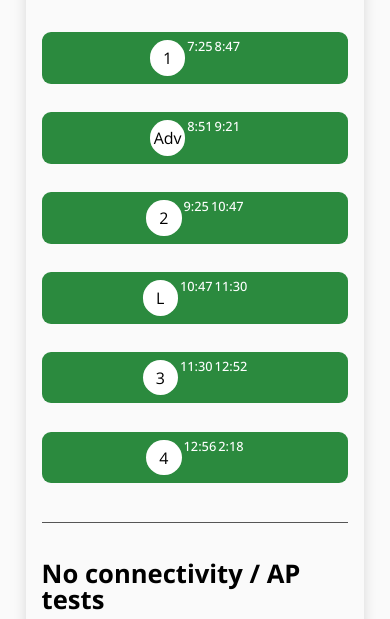
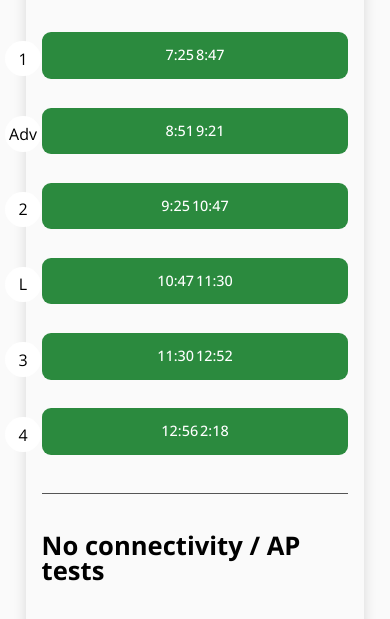
Before and after one commit to ahkim76/greenlevel, a plain HTML site: page bells.html in a window 390 px wide. Shown: the part 216-835 px from the top of the page. Drawn offline with nearby package versions, Linux system fonts and the light colour scheme.

Commit message:
Update queries.css

```diff
--- a/queries.css
+++ b/queries.css
@@ -57,12 +57,28 @@
     gap: 3.6rem;
   }
   .one-schedule {
-  padding: 1rem;
+    padding: 2rem;
   flex-direction: row;
+
   justify-content: center;
 
   }
   .time {
+    margin: auto 0;
+    font-size: 1.8rem;
+  }
+  .period {
+    position: absolute;
+    margin-right: 43rem;
+   margin-top: -.9rem
+
 
   }
+
+  .dash {
+    display: block;
+    font-size: 2.4rem;
+    margin: auto 0;
+    color: #fff;
+  }
 }
```
